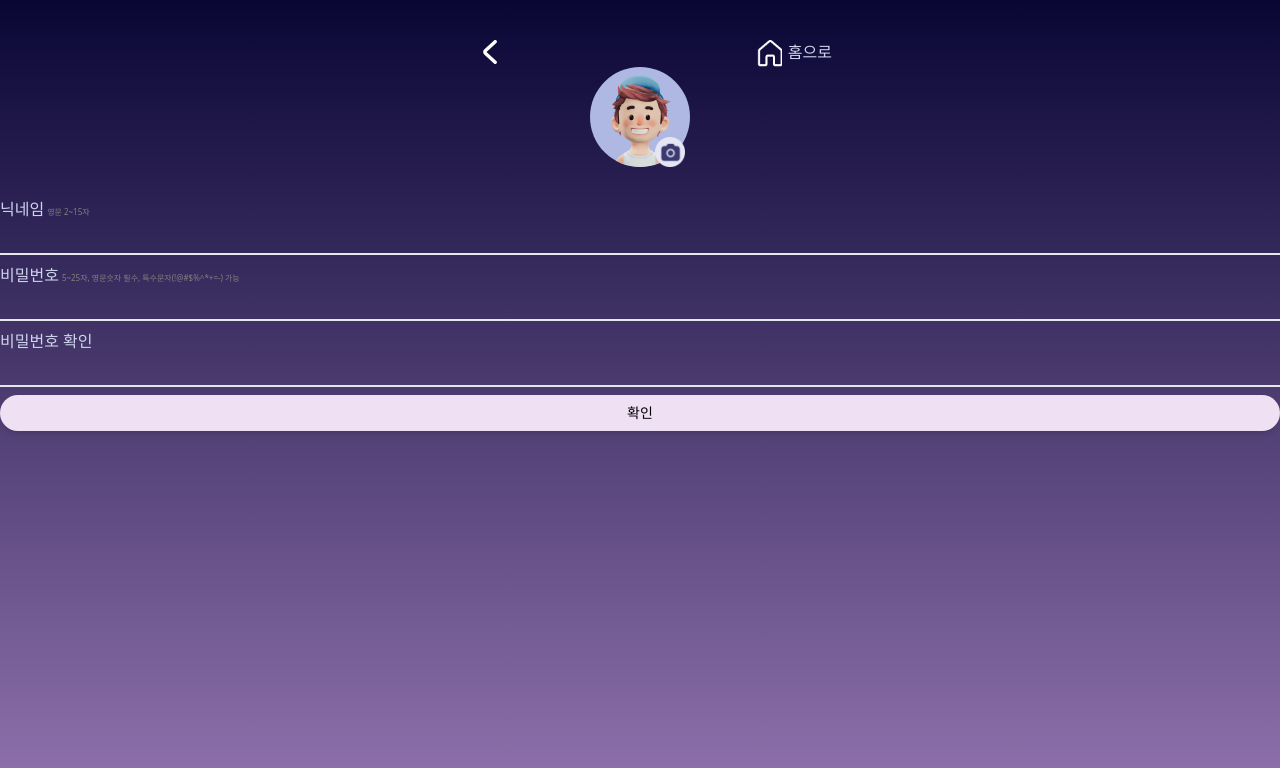
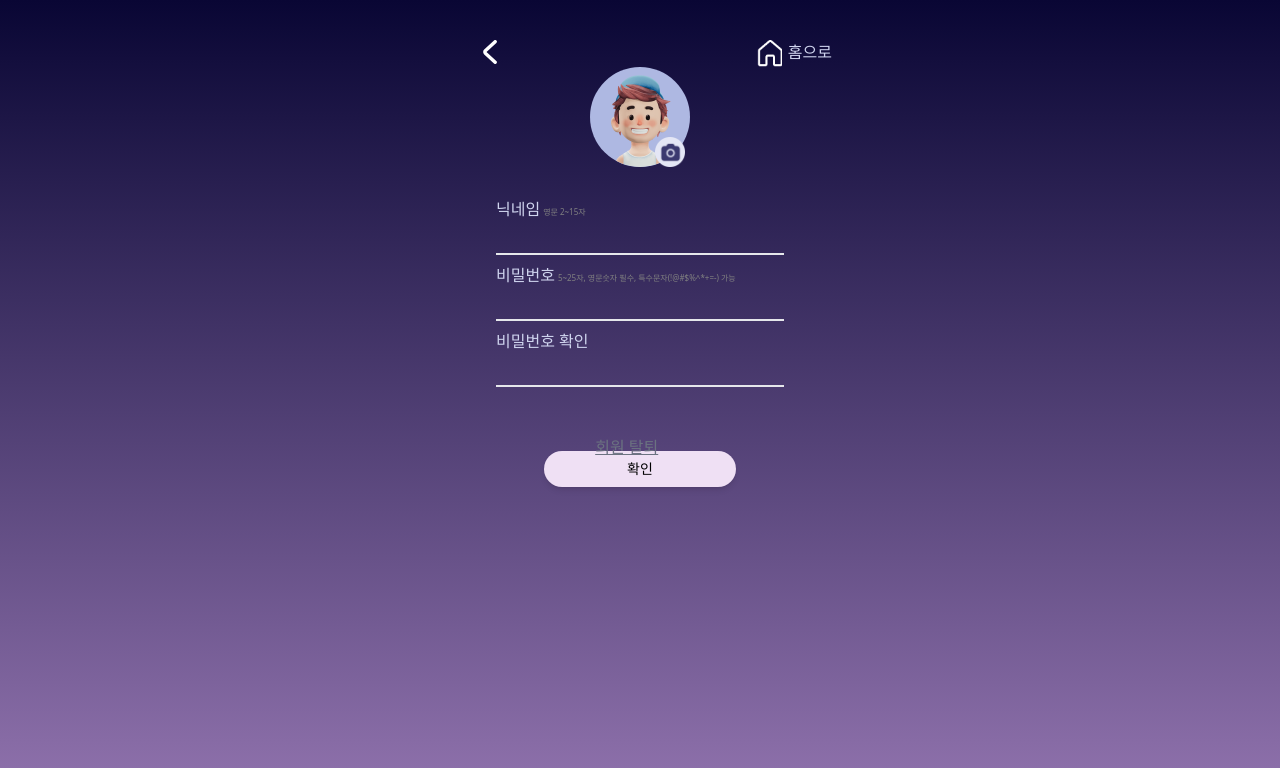
Before and after one commit to wjdgusaho/Damda, a React (Create React App) app in the folder frontend/client/: page /user-info in a window 1280 px wide. Shown: the top 768 px of the page. Built offline with nearby package versions, Linux system fonts and the light colour scheme.

Commit message:
feat : 회원정보 수정 로직 구현, 이후 회원탈퇴 및 정보수정 요청 시 서버에서 데이터 처리 검증 해야 함.(#358)

```diff
--- a/frontend/client/src/components/Auth/UserInfoChange.tsx
+++ b/frontend/client/src/components/Auth/UserInfoChange.tsx
@@ -16,15 +16,6 @@ const nicknameRegex = /^(?=.*[a-zA-Z가-힣0-9]).{2,15}$/
 // 비밀번호 정규식
 const passwordRegex = /^(?=.*[a-zA-Z])[!@#$%^*+=-]?(?=.*[0-9]).{5,25}$/
 
-const Box = tw.div`
-  flex
-  justify-center
-  mt-10
-  mx-auto
-  flex-col
-  text-center
-  w-96
-`
 const Form = tw.form`
   flex
   mx-auto
@@ -198,7 +189,7 @@ export const UserInfoChange = function () {
           <p>홈으로</p>
         </Link>
       </div>
-      <Form className="grid grid-cols-1 w-full mx-auto" onSubmit={handleSubmit}>
+      <Form className="grid grid-cols-1 w-72 mx-auto" onSubmit={handleSubmit}>
         <div className="w-full justify-center">
           <img
             className="mx-auto"
@@ -286,12 +277,19 @@ export const UserInfoChange = function () {
         )}
 
         <button
-          className="p-2 px-4 text-sm rounded-full shadow-md w-full mx-auto"
+          className="p-2 px-4 text-sm rounded-full shadow-md w-48 mt-14 mx-auto"
           style={{ backgroundColor: "#EFE0F4", color: "black" }}
         >
           확인
         </button>
       </Form>
+      <p
+        className="absolute underline underline-offset-1 cursor-pointer text-gray-500"
+        style={{ left: "46.5%", top: "435px" }}
+        // onClick={}
+      >
+        회원 탈퇴
+      </p>
     </div>
   )
 }
```
